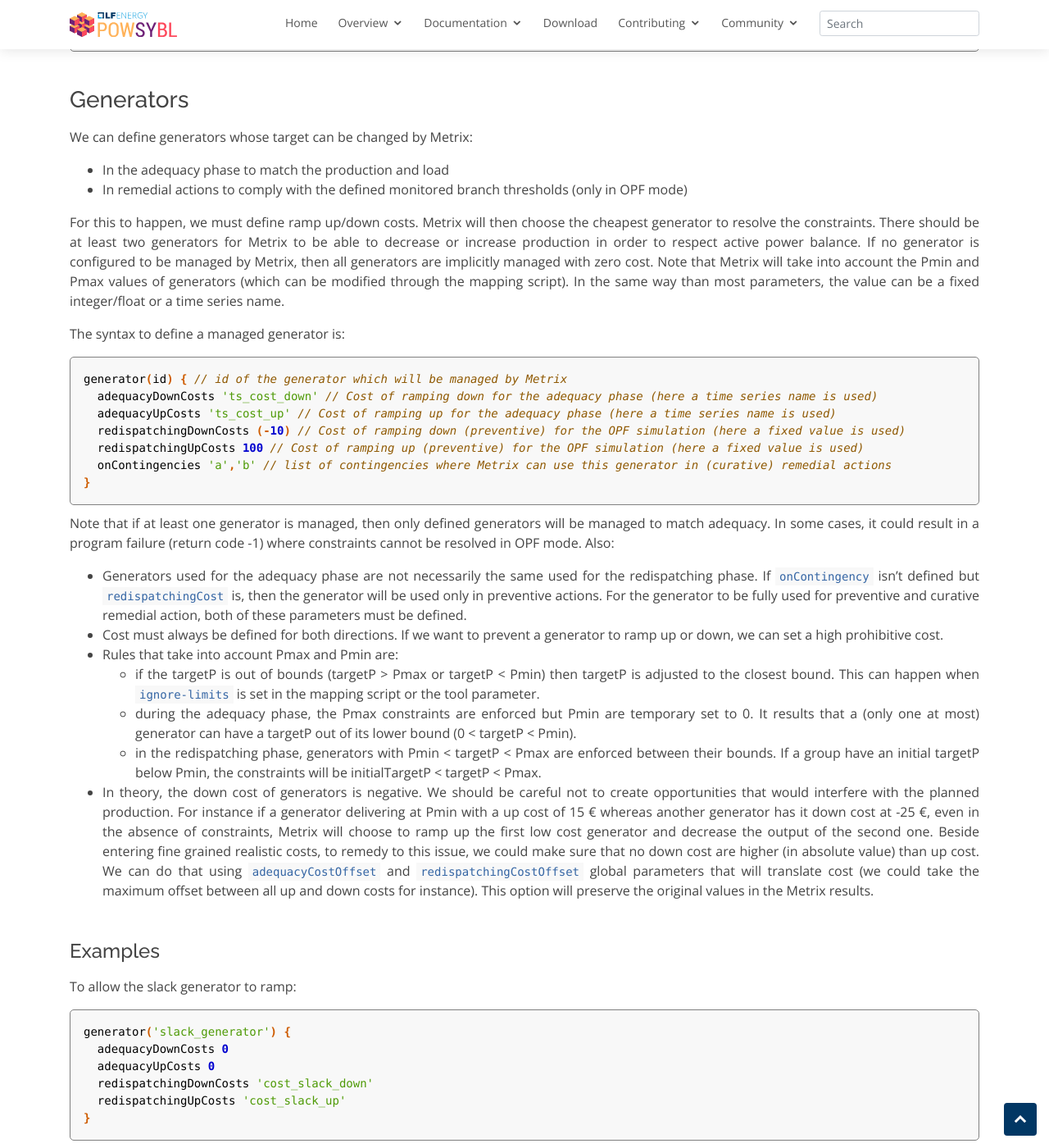
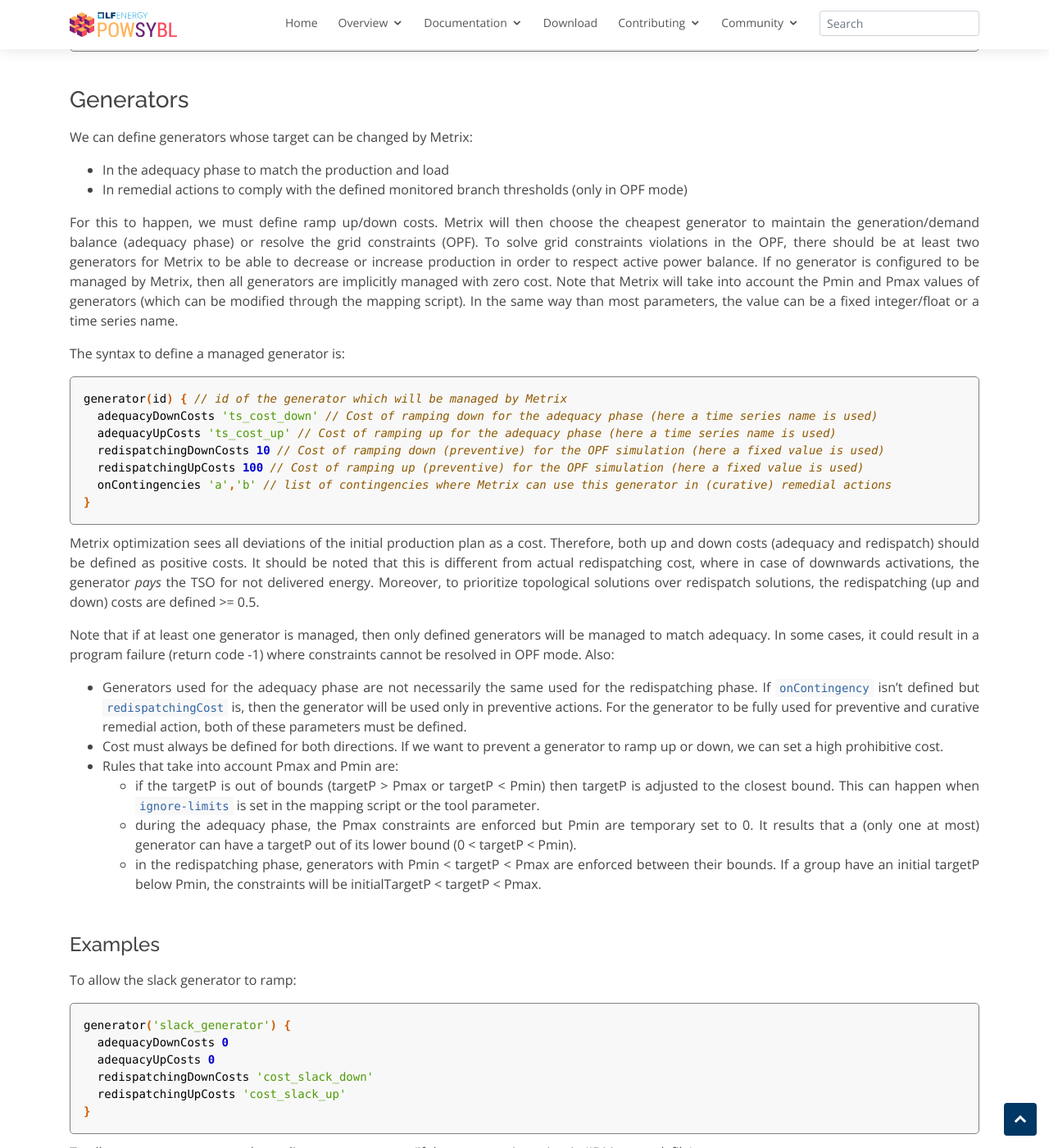
Before and after one commit to powsybl/powsybl.github.io, a Jekyll site: the page built from pages/documentation/simulation/metrix/index.md, in a window 1280 px wide and 1400 px high, scrolled down 5865 px. Shown: the whole window at 82% size. Built offline with Jekyll 4.4.1, drawn with Linux system fonts in a browser that asks for light colours; our own code applies the rules of GitHub Pages for plain Markdown files; some of the changed text lies outside the part shown.

Commit message:
Correcting Metrix doc on generators costs (always positive).
Signed-off-by: Felipe Gonzalez Venegas <felipe.gonzalez-venegas@artelys.com>

````diff
--- a/pages/documentation/simulation/metrix/index.md
+++ b/pages/documentation/simulation/metrix/index.md
@@ -227,7 +227,12 @@
 - In the adequacy phase to match the production and load
 - In remedial actions to comply with the defined monitored branch thresholds (only in OPF mode)
 
-For this to happen, we must define ramp up/down costs. Metrix will then choose the cheapest generator to resolve the constraints. There should be at least two generators for Metrix to be able to decrease or increase production in order to respect active power balance. If no generator is configured to be managed by Metrix, then all generators are implicitly managed with zero cost. Note that Metrix will take into account the Pmin and Pmax values of generators (which can be modified through the mapping script). In the same way than most parameters, the value can be a fixed integer/float or a time series name.
+For this to happen, we must define ramp up/down costs.
+Metrix will then choose the cheapest generator to maintain the generation/demand balance (adequacy phase) or resolve the grid constraints (OPF).
+To solve grid constraints violations in the OPF, there should be at least two generators for Metrix to be able to decrease or increase production in order to respect active power balance.
+If no generator is configured to be managed by Metrix, then all generators are implicitly managed with zero cost.
+Note that Metrix will take into account the Pmin and Pmax values of generators (which can be modified through the mapping script).
+In the same way than most parameters, the value can be a fixed integer/float or a time series name.
 
 The syntax to define a managed generator is:
 
@@ -235,11 +240,15 @@
 generator(id) { // id of the generator which will be managed by Metrix
   adequacyDownCosts 'ts_cost_down' // Cost of ramping down for the adequacy phase (here a time series name is used)
   adequacyUpCosts 'ts_cost_up' // Cost of ramping up for the adequacy phase (here a time series name is used)
-  redispatchingDownCosts (-10) // Cost of ramping down (preventive) for the OPF simulation (here a fixed value is used)
+  redispatchingDownCosts 10 // Cost of ramping down (preventive) for the OPF simulation (here a fixed value is used)
   redispatchingUpCosts 100 // Cost of ramping up (preventive) for the OPF simulation (here a fixed value is used)
   onContingencies 'a','b' // list of contingencies where Metrix can use this generator in (curative) remedial actions
 }
 ```
+
+Metrix optimization sees all deviations of the initial production plan as a cost. Therefore, both up and down costs (adequacy and redispatch) should be defined as positive costs.
+It should be noted that this is different from actual redispatching cost, where in case of downwards activations, the generator _pays_ the TSO for not delivered energy.
+Moreover, to prioritize topological solutions over redispatch solutions, the redispatching (up and down) costs are defined >= 0.5.
 
 Note that if at least one generator is managed, then only defined generators will be managed to match adequacy. In some cases, it could result in a program failure (return code -1) where constraints cannot be resolved in OPF mode. Also:
 - Generators used for the adequacy phase are not necessarily the same used for the redispatching phase. If `onContingency` isn't defined but `redispatchingCost` is, then the generator will be used only in preventive actions. For the generator to be fully used for preventive and curative remedial action, both of these parameters must be defined.
@@ -248,7 +257,6 @@
     - if the targetP is out of bounds (targetP > Pmax or targetP < Pmin) then targetP is adjusted to the closest bound. This can happen when `ignore-limits` is set in the mapping script or the tool parameter.
     - during the adequacy phase, the Pmax constraints are enforced but Pmin are temporary set to 0. It results that a (only one at most) generator can have a targetP out of its lower bound (0 < targetP < Pmin).
     - in the redispatching phase, generators with Pmin < targetP < Pmax are enforced between their bounds. If a group have an initial targetP below Pmin, the constraints will be initialTargetP < targetP < Pmax.
-- In theory, the down cost of generators is negative. We should be careful not to create opportunities that would interfere with the planned production. For instance if a generator delivering at Pmin with a up cost of 15 € whereas another generator has it down cost at -25 €, even in the absence of constraints, Metrix will choose to ramp up the first low cost generator and decrease the output of the second one. Beside entering fine grained realistic costs, to remedy to this issue, we could make sure that no down cost are higher (in absolute value) than up cost. We can do that using `adequacyCostOffset` and `redispatchingCostOffset` global parameters that will translate cost (we could take the maximum offset between all up and down costs for instance). This option will preserve the original values in the Metrix results.
 
 #### Examples
 
@@ -465,7 +473,7 @@
 
 ```OVERLOAD_OUTAGES``` sum of threshold overage on monitored components for all defined contingencies (en MW)
 
-```GEN_COST``` total cost of generator redispatching in preventive actions
+```GEN_COST``` total cost of generator redispatching in preventive actions. It should be noted that as redispatching costs Up and Down are seen as positive costs for the system in Metrix, this computed cost does not represent the actual cost for the TSO.
 
 ```GEN_CUR_COST``` total cost of generator redispatching in curative actions
 
````
